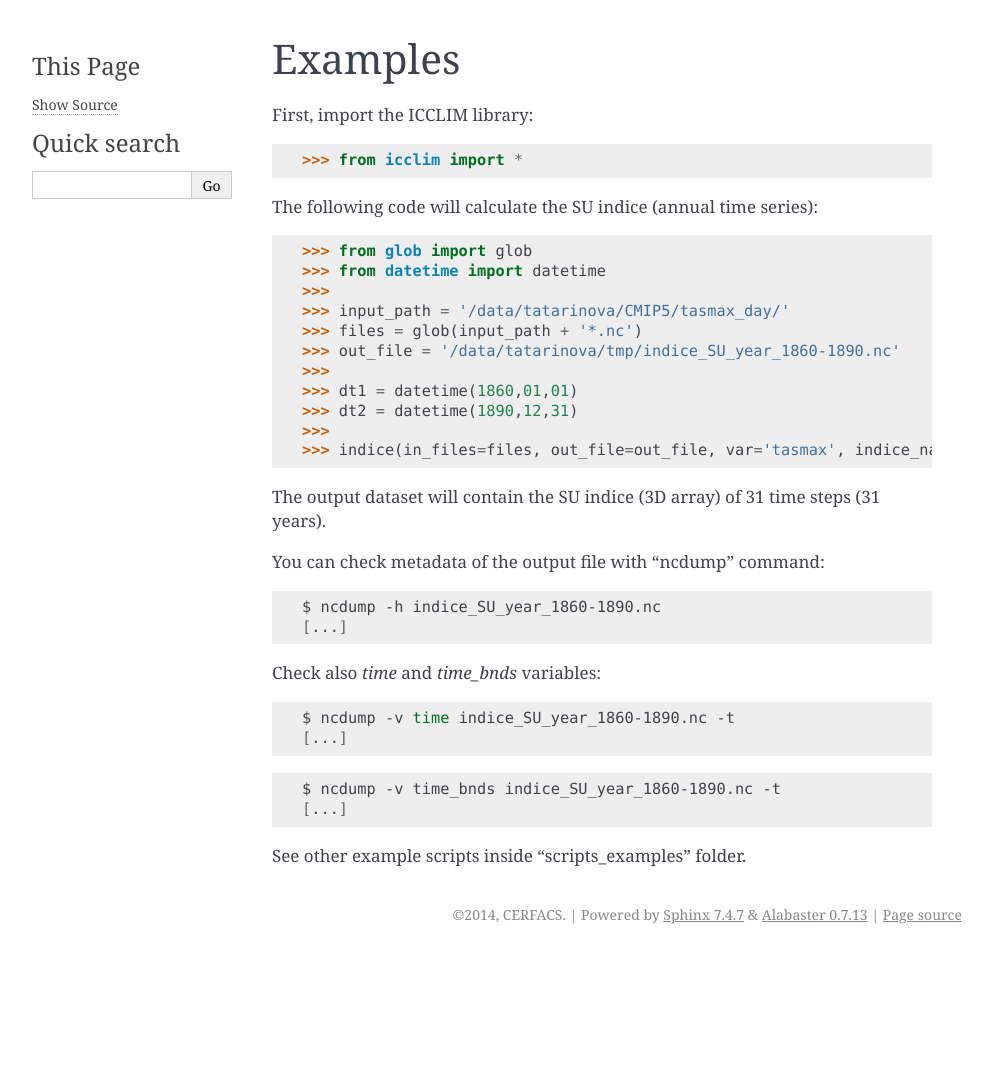
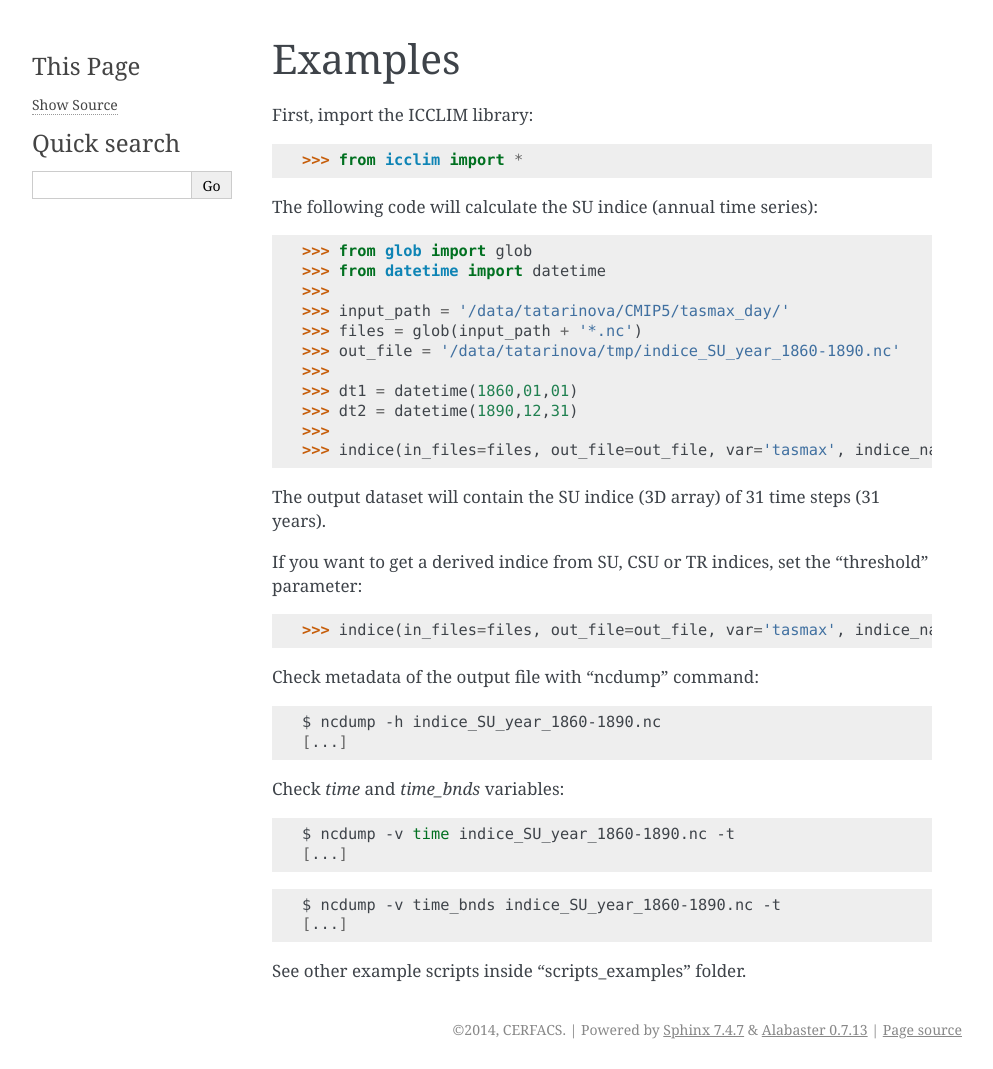
Before and after one commit to cerfacs-globc/icclim, a Sphinx documentation site: the page built from icclim/icclim_doc/source/examples.rst, in a window 1280 px wide. Shown: the whole page, without its empty margins (148-1141 px from the left). Built offline with Sphinx 7.4.7, drawn with Linux system fonts in a browser that asks for light colours; pages that are not in the unit, such as notebooks, are missing from menus; before the commit the page ends 954 px from its top, so only the background shows below that.

Commit message:
doc derived indices (thresholds)

```diff
--- a/icclim/icclim_doc/source/examples.rst
+++ b/icclim/icclim_doc/source/examples.rst
@@ -20,18 +20,29 @@ The following code will calculate the SU indice (annual time series):
 >>> dt1 = datetime(1860,01,01)
 >>> dt2 = datetime(1890,12,31)
 >>>
->>> indice(in_files=files, out_file=out_file, var='tasmax', indice_name='SU', time_range=[dt1, dt2], slice_mode='year', project='CMIP5', N_lev=None)
+>>> indice(in_files=files, out_file=out_file, var='tasmax', indice_name='SU', time_range=[dt1, dt2], slice_mode='year', project='CMIP5')
 
 The output dataset will contain the SU indice (3D array) of 31 time steps (31 years).
 
-You can check metadata of the output file with "ncdump" command:
+
+If you want to get a derived indice from SU, CSU or TR indices, set the "threshold" parameter:
+
+>>> indice(in_files=files, out_file=out_file, var='tasmax', indice_name='SU', time_range=[dt1, dt2], slice_mode='year', project='CMIP5', threshold=30)
+
+
+
+
+
+
+
+Check metadata of the output file with "ncdump" command:
 
 .. code-block:: sh
 
     $ ncdump -h indice_SU_year_1860-1890.nc
     [...]
 
-Check also *time* and *time_bnds* variables:
+Check *time* and *time_bnds* variables:
 
 .. code-block:: sh
 
--- a/icclim/icclim_doc/source/python_api.rst
+++ b/icclim/icclim_doc/source/python_api.rst
@@ -6,7 +6,7 @@ Main functions
 
 The function to calculate a simple indice (i.e. based on one variable):
 
-.. function:: indice(in_files, out_file, var, indice_name, time_range, slice_mode, project, N_lev=None):
+.. function:: indice(in_files, out_file, var, indice_name, time_range, slice_mode, project, threshold=None):
 
 
     This function returns result NetCDF file containing a climate indice.
@@ -26,8 +26,8 @@ The function to calculate a simple indice (i.e. based on one variable):
     :type slice_mode: str
     :param project: project name ("CMIP5" or "CORDEX")
     :type project: str
-    :param N_lev: level number if 4D variable (dafault: N_lev=None)
-    :type N_lev: int
+    :param threshold: user defined threshold for certain indices
+    :type threshold: float
 
     :rtype: output NetCDF file
 
```
Also changed, not shown: 8 other files.
